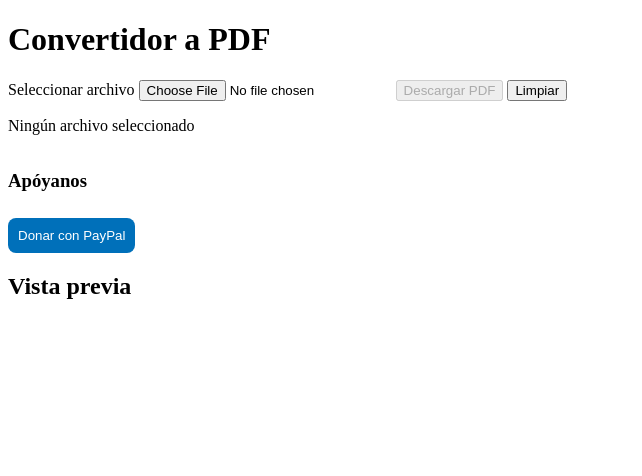
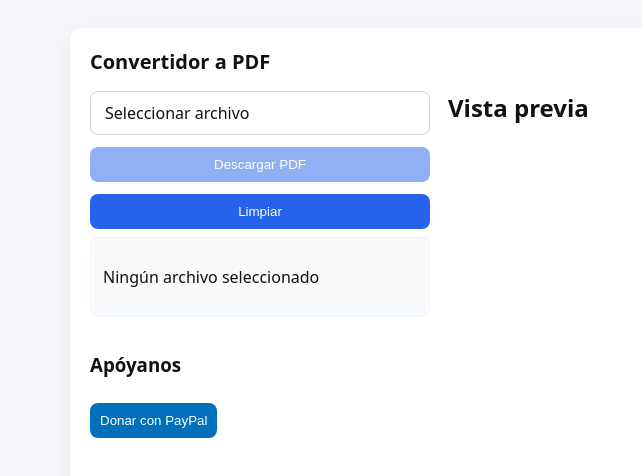
Before and after one commit to tulioxd18/proyecto_psa2, a website: page public/index.html in a window 1280 px wide. Shown: the whole page, without its empty margins (0-642 px from the left). Drawn offline with Linux system fonts and the light colour scheme.

Commit message:
update apy key

```diff
--- a/api/convert.js
+++ b/api/convert.js
@@ -11,7 +11,7 @@ module.exports = async (req, res) => {
 
         const defaultClient = CloudmersiveConvertApiClient.ApiClient.instance;
         const Apikey = defaultClient.authentications['Apikey'];
-        Apikey.apiKey = "TU_API_KEY_AQUI";
+        Apikey.apiKey = "8f9c56d4-8d02-42af-a7b2-a5be14b334c3";
 
         const api = new CloudmersiveConvertApiClient.ConvertDocumentApi();
         const inputFile = fs.readFileSync(files.file.filepath);
--- a/public/styles.css
+++ b/public/styles.css
@@ -1,3 +1,148 @@
+:root {
+    font-family: system-ui, -apple-system, Segoe UI, Roboto, Helvetica, Arial
+}
+
+body {
+    margin: 0;
+    background: #f6f7fb;
+    color: #111
+}
+
+main {
+    max-width: 1100px;
+    margin: 28px auto;
+    padding: 20px;
+    background: #fff;
+    border-radius: 12px;
+    box-shadow: 0 6px 24px rgba(15, 23, 42, 0.06)
+}
+
+h1 {
+    margin: 0 0 16px;
+    font-size: 20px
+}
+
+.layout {
+    display: flex;
+    gap: 18px
+}
+
+.left-panel {
+    width: 340px;
+    flex: 0 0 340px
+}
+
+.right-panel {
+    flex: 1;
+    min-width: 0
+}
+
+.controls {
+    display: flex;
+    flex-direction: column;
+    gap: 12px
+}
+
+.filelabel {
+    display: inline-block;
+    padding: 10px 14px;
+    border: 1px solid #d1d5db;
+    border-radius: 8px;
+    cursor: pointer
+}
+
+.filelabel input {
+    display: none
+}
+
+button {
+    padding: 10px 14px;
+    border-radius: 8px;
+    border: 0;
+    background: #2563eb;
+    color: #fff;
+    cursor: pointer
+}
+
+button:disabled {
+    opacity: 0.5;
+    cursor: not-allowed
+}
+
+.info {
+    margin-top: 8px;
+    padding: 12px;
+    border-radius: 8px;
+    background: #f8fafc;
+    border: 1px solid #eef2ff
+}
+
+.preview-section {
+    height: 70vh;
+    display: flex;
+    flex-direction: column
+}
+
+.preview-section h2 {
+    margin: 0 0 8px
+}
+
+.preview {
+    flex: 1;
+    padding: 16px;
+    border: 1px dashed #e5e7eb;
+    border-radius: 8px;
+    background: #ffffff;
+    overflow: auto
+}
+
+.preview iframe {
+    width: 100%;
+    height: 100%
+}
+
+.donate-section {
+    margin-top: 16px;
+    display: flex;
+    flex-direction: column;
+    gap: 8px
+}
+
+.paypal-btn,
+.paypal-me {
+    padding: 10px;
+    border-radius: 8px;
+    text-align: center;
+    text-decoration: none;
+    color: #fff;
+    background: #0070ba;
+    cursor: pointer;
+    border: none
+}
+
+.or {
+    text-align: center;
+    color: #666
+}
+
+@media(max-width:880px) {
+    .layout {
+        flex-direction: column
+    }
+
+    .left-panel {
+        width: 100%
+    }
+
+    .right-panel {
+        width: 100%
+    }
+
+    .preview-section {
+        height: 50vh
+    }
+}
+
 .donate-section {
     margin-top: 16px;
     display: flex;
```
